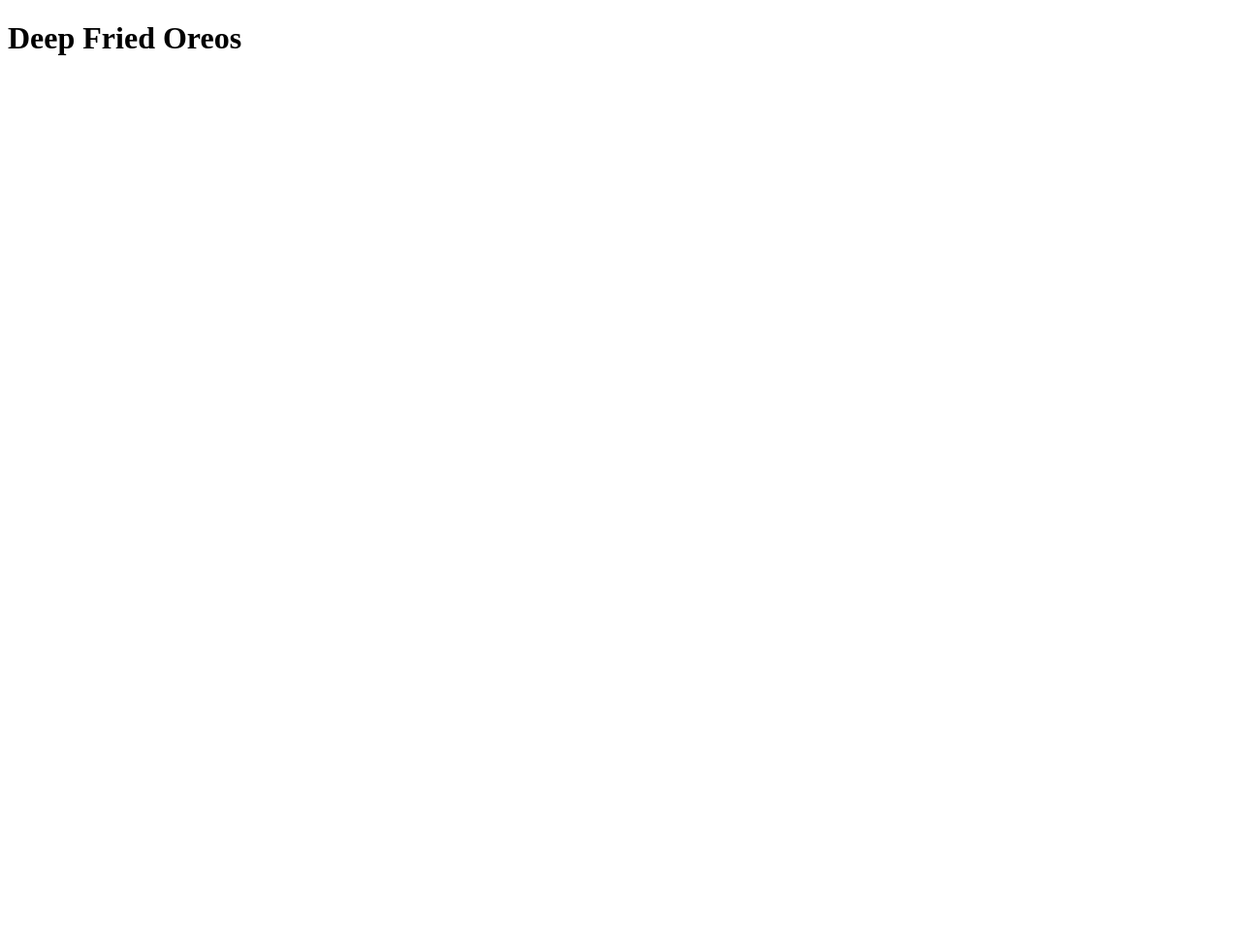
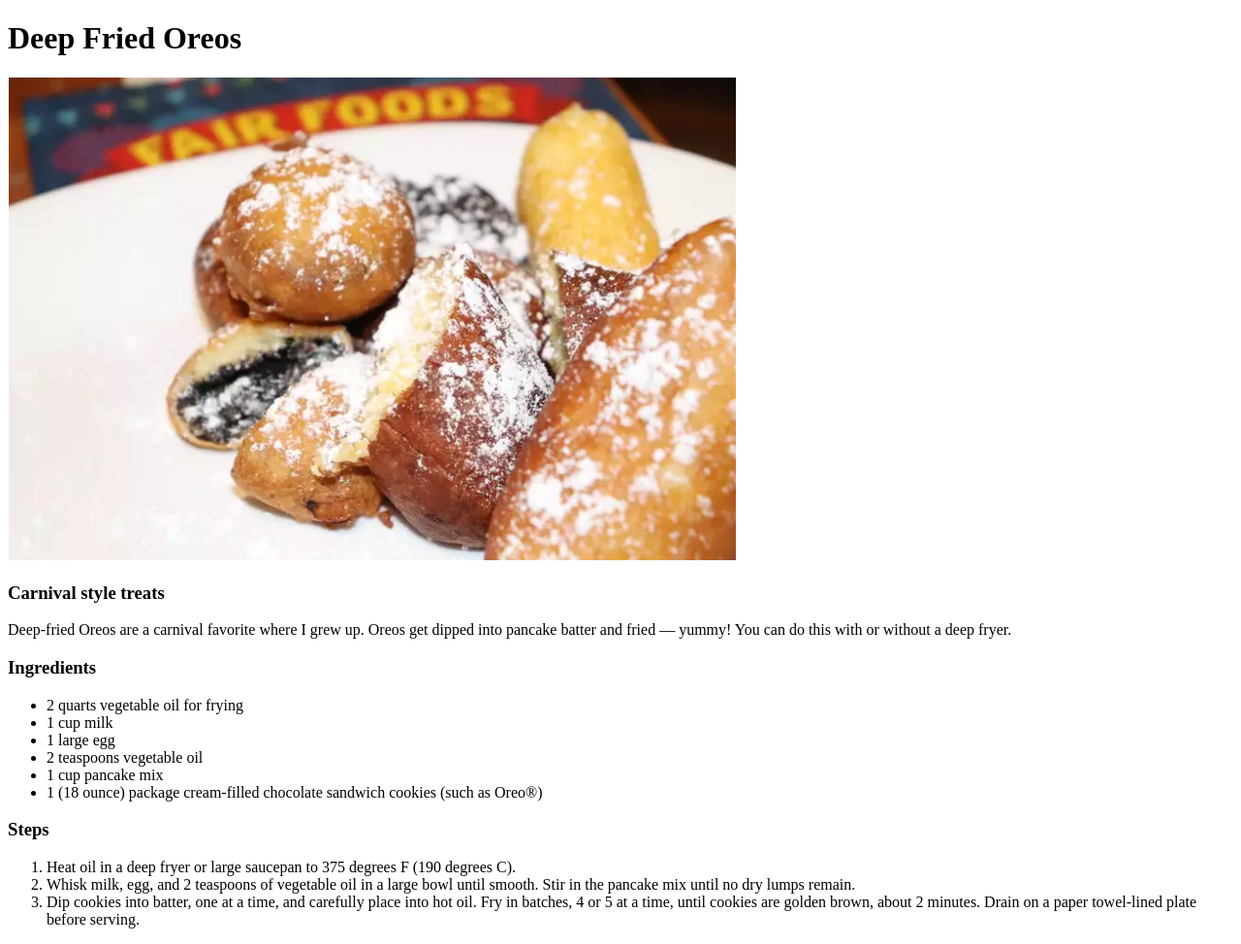
Before and after one commit to Arctic-Furnace/odin-recipes, a plain HTML site: page recipes/deep-fried-oreos.html in a window 1280 px wide. Shown: the whole page at 97% size. Before the commit the page ends 800 px from the top, so only its background shows below. Drawn offline with Linux system fonts and the light colour scheme.

Commit message:
finish the 1st recipe and add the associated image

```diff
--- a/recipes/deep-fried-oreos.html
+++ b/recipes/deep-fried-oreos.html
@@ -6,5 +6,23 @@
     </head>
     <body>
         <h1>Deep Fried Oreos</h1>
+        <img src="../images/deep-fried-oreos.png">
+        <h3>Carnival style treats</h3>
+        <p>Deep-fried Oreos are a carnival favorite where I grew up. Oreos get dipped into pancake batter and fried — yummy! You can do this with or without a deep fryer.</p>
+        <h3>Ingredients</h3>
+        <ul>
+            <li>2 quarts vegetable oil for frying</li>
+            <li>1 cup milk</li>
+            <li>1 large egg</li>
+            <li>2 teaspoons vegetable oil</li>
+            <li>1 cup pancake mix</li>
+            <li>1 (18 ounce) package cream-filled chocolate sandwich cookies (such as Oreo®)</li>
+        </ul>
+        <h3>Steps</h3>
+        <ol>
+            <li>Heat oil in a deep fryer or large saucepan to 375 degrees F (190 degrees C).</li>
+            <li>Whisk milk, egg, and 2 teaspoons of vegetable oil in a large bowl until smooth. Stir in the pancake mix until no dry lumps remain.</li>
+            <li>Dip cookies into batter, one at a time, and carefully place into hot oil. Fry in batches, 4 or 5 at a time, until cookies are golden brown, about 2 minutes. Drain on a paper towel-lined plate before serving.</li>
+        </ol>
     </body>
 </html>
```
Also changed, not shown: images/deep-fried-oreos.png (added).
